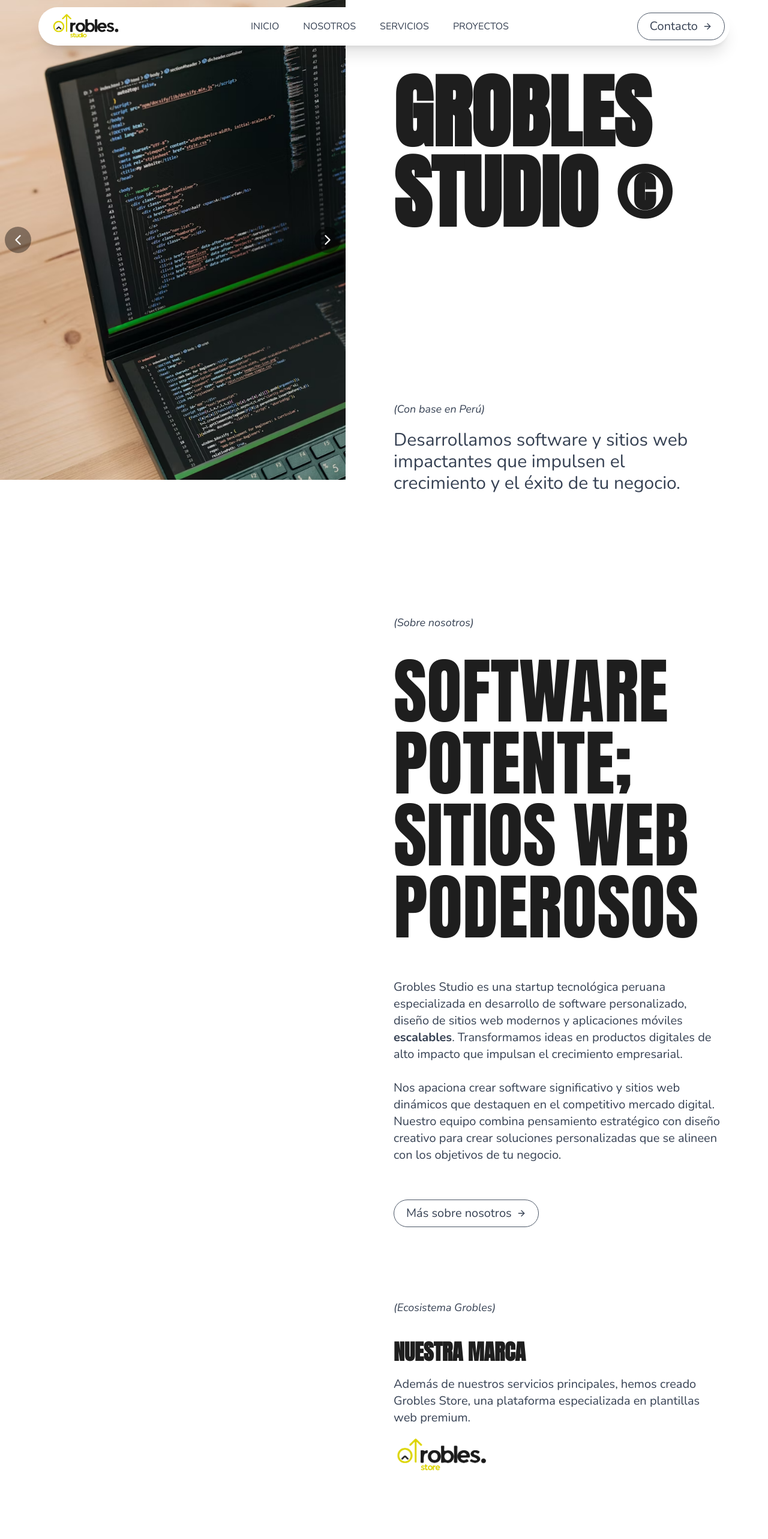
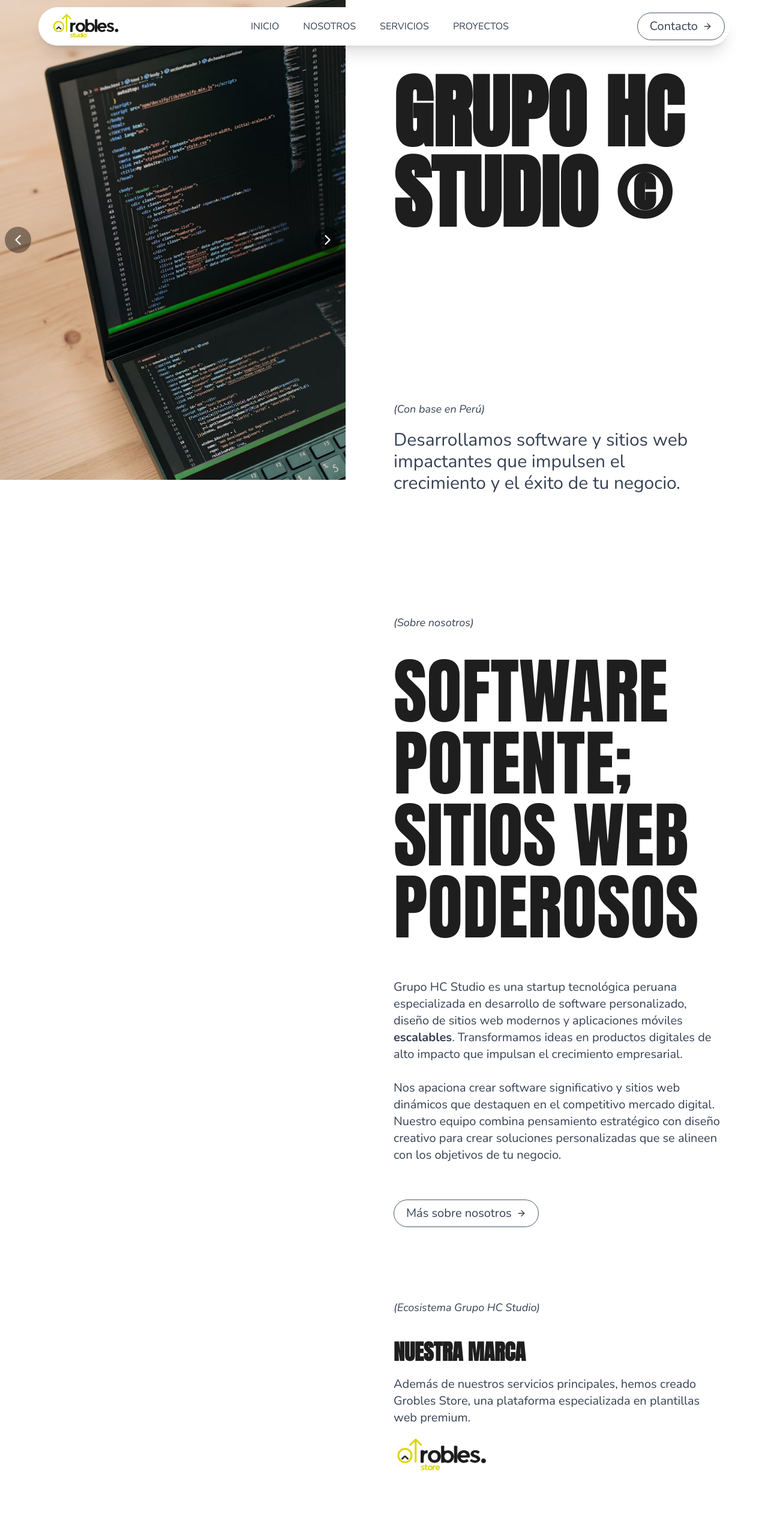
Before and after one commit to Grobles-Inc/Portafolio-Grobles, a React (Vite) app: page / in a window 1280 px wide. Shown: the top 2566 px of the page at 60% size. Built offline with nearby package versions, Linux system fonts and the light colour scheme.

Commit message:
feat: Se modifico el nombre de Grobles Studio a Grupo HC Studio

```diff
--- a/src/components/CallToAction.tsx
+++ b/src/components/CallToAction.tsx
@@ -11,32 +11,30 @@
         <h4
           className="text-white text-5xl md:text-[100px] text-center leading-none">
           Presentamos <br />
-          <a
-            href="https://grobles-store.vercel.app"
-            target="_blank"
-            className="text-[#dcd500]">
-            Grobles - Store
-          </a>
+          <span className="text-[#dcd500]">
+            Grupo HC Studio
+          </span>
         </h4>
         <p
           className="text-white pt-10 text-center text-lg md:text-xl">
-          <a
-            href="https://grobles-store.vercel.app"
+
+          Somos la división tecnológica de <a
+            href="https://www.grupohcsolutions.com/"
             target="_blank"
             className="text-[#dcd500] font-bold">
-            Grobles - Store {""}
+            Grupo HC Solutions {""}
           </a>
-          es parte de nuestra marca, en el cual nos enfocamos en el diseño de plantillas para sitios web, con diseños modernos y de alta calidad, optimizados con SEO, velocidad de carga y accesibilidad, personalizadas para tu negocio.
+          nacidos de la fusión con <span className="font-bold">Grobles Studio</span>, combinamos el desarrollo de software de vanguardia con el respaldo corporativo de un grupo logístico líder, creando soluciones digitales que impulsan el crecimiento.
         </p>
         <a
-          href="https://grobles-store.vercel.app"
+          href="https://www.grupohcsolutions.com/"
           target="_blank"
           className="
             flex items-center mt-10 px-4 py-2
             bg-white text-secondary text-sm md:text-lg rounded-xl border border-transparent
             transition-all duration-500 ease-in-out
             hover:bg-transparent hover:text-white hover:border-[#dcd500] uppercase">
-          Conocer más sobre Grobles-Store
+          Conocer más sobre Grupo HC Solutions
           <ArrowRight className="h-4 w-4 ml-2" />
         </a>
       </div>
--- a/src/components/Footer.tsx
+++ b/src/components/Footer.tsx
@@ -10,7 +10,7 @@
         className="text-white text-5xl md:text-[100px] font-bold text-center md:text-left"
         data-aos="fade-up"
       >
-        Grobles Studio ©
+        Grupo HC Studio ©
       </h1>
       <div
       className="grid grid-cols-1 md:grid-cols-4 gap-10 pt-10 md:pt-40"
@@ -188,7 +188,7 @@
       </div>
       <div
       className="text-center pt-10 md:pt-30 text-white">
-        Desarrollado por <a href="https://www.groblestudio.com" target="_blank" rel="noopener noreferrer">Grobles Studio</a> <br />
+        Desarrollado por <a href="https://www.groblestudio.com" target="_blank" rel="noopener noreferrer">Grupo HC Studio</a> <br />
         Todos los derechos reservados &copy; {new Date().getFullYear()}
       </div>
     </section>
--- a/src/features/about/components/HeroSectionAbout.tsx
+++ b/src/features/about/components/HeroSectionAbout.tsx
@@ -38,7 +38,7 @@
             className="text-lg md:text-xl py-10 text-gray-700"
             data-aos="fade-up"
             data-aos-delay="300">
-            Grobles Studio nació en Perú como una startup de desarrollo de software creada con la visión de acercar la tecnología moderna a las PYMEs de Perú. Desde el inicio, combinó creatividad, disciplina y un enfoque práctico para resolver problemas reales. Aunque comenzó como un proyecto pequeño, nuestra propuesta de valor <span className="font-bold">soluciones web, aplicaciones móviles y sistemas a medida</span> rápidamente llamó la atención de clientes que buscaban innovación sin complicaciones.
+            Grupo HC Studio nació en Perú como una startup de desarrollo de software creada con la visión de acercar la tecnología moderna a las PYMEs de Perú. Desde el inicio, combinó creatividad, disciplina y un enfoque práctico para resolver problemas reales. Aunque comenzó como un proyecto pequeño, nuestra propuesta de valor <span className="font-bold">soluciones web, aplicaciones móviles y sistemas a medida</span> rápidamente llamó la atención de clientes que buscaban innovación sin complicaciones.
           </p>
         </div>
         <div
--- a/src/features/home/components/HeroSection.tsx
+++ b/src/features/home/components/HeroSection.tsx
@@ -84,7 +84,7 @@
               className="text-5xl text-center md:text-left md:text-[134px] font-bold uppercase leading-none"
               data-aos="fade-up"
             >
-              Grobles <br className="hidden md:block" />Studio ©
+              Grupo HC <br className="hidden md:block" />Studio ©
             </h1>
           </div>
           <div
@@ -122,7 +122,7 @@
             className="text-lg md:text-xl py-15 text-gray-700"
             data-aos="fade-up"
             data-aos-delay="400">
-            Grobles Studio es una startup tecnológica peruana especializada en desarrollo de software personalizado, diseño de sitios web modernos y aplicaciones móviles <span className="font-bold">escalables</span>. Transformamos ideas en productos digitales de alto impacto que impulsan el crecimiento empresarial.
+            Grupo HC Studio es una startup tecnológica peruana especializada en desarrollo de software personalizado, diseño de sitios web modernos y aplicaciones móviles <span className="font-bold">escalables</span>. Transformamos ideas en productos digitales de alto impacto que impulsan el crecimiento empresarial.
             <br />
             <br />
             Nos apaciona crear software significativo y sitios web dinámicos que destaquen en el competitivo mercado digital. Nuestro equipo combina pensamiento estratégico con diseño creativo para crear soluciones personalizadas que se alineen con los objetivos de tu negocio.
@@ -142,7 +142,7 @@
         >
           <span
           className="italic text-lg text-gray-700">
-            (Ecosistema Grobles)
+            (Ecosistema Grupo HC Studio)
           </span>
           <h2
           className="text-2xl md:text-4xl font-bold uppercase pt-10 pb-5">
```
